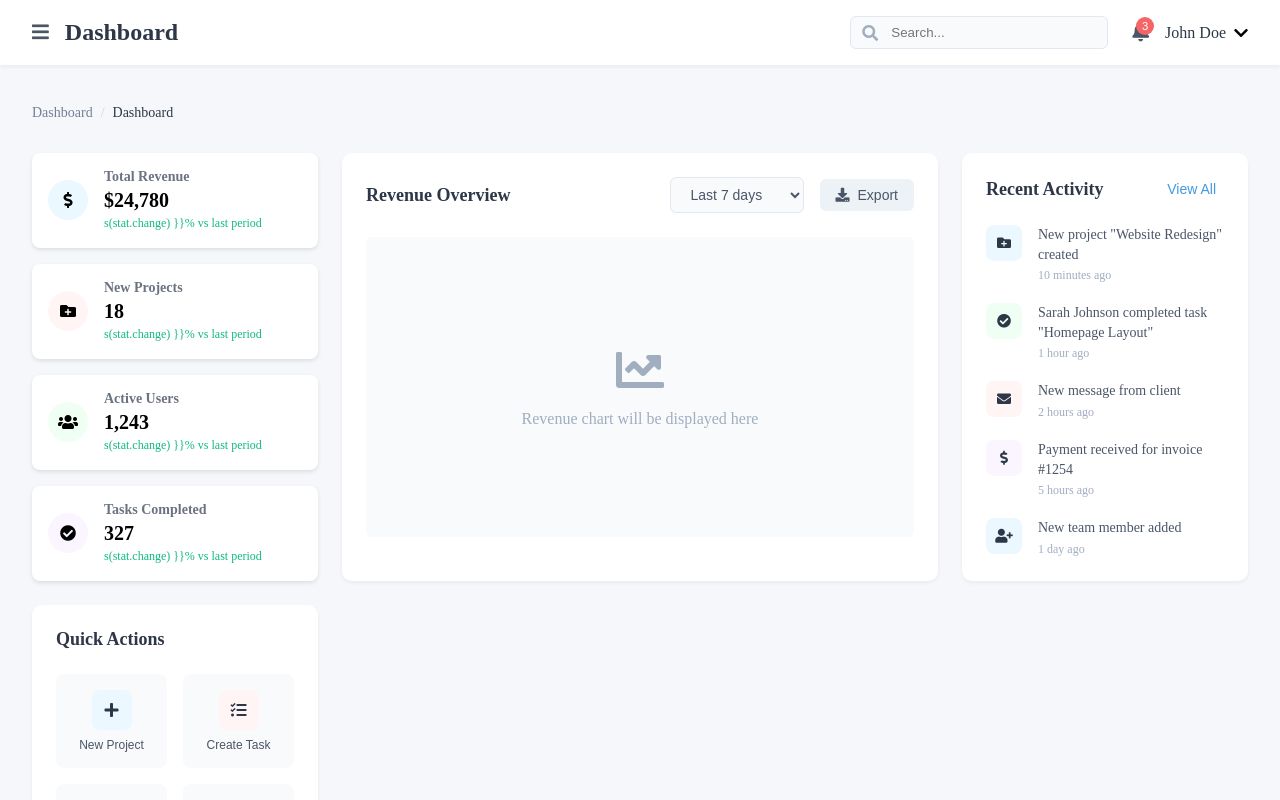
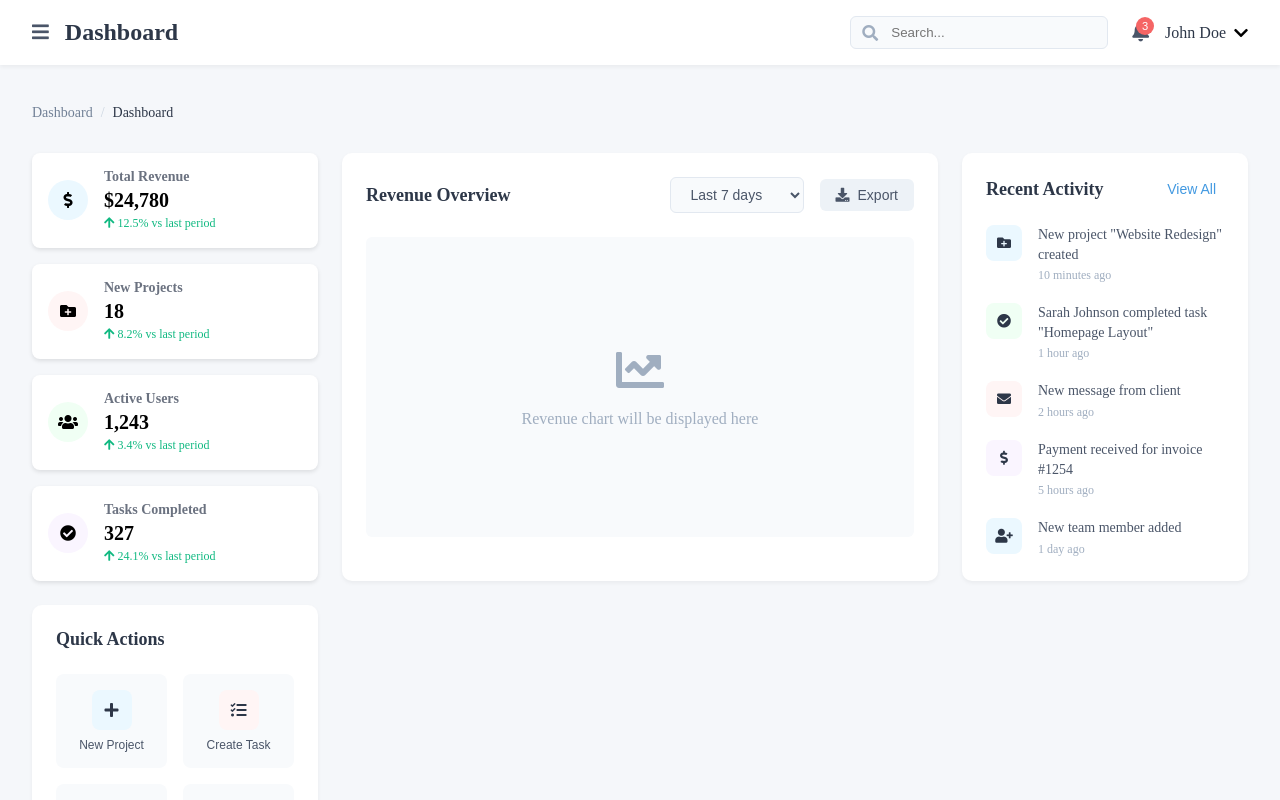
Before and after one commit to sasanedicbn/Mini-app, a Vue app in the folder Mini-app/: page /dashboard in a window 1280 px wide. Shown: the top 800 px of the page. Built offline with nearby package versions, Linux system fonts and the light colour scheme.

Commit message:
Create changes

```diff
--- a/Mini-app/src/components/Dashboard/DashboardHelpers/DashboardStats.vue
+++ b/Mini-app/src/components/Dashboard/DashboardHelpers/DashboardStats.vue
@@ -11,7 +11,10 @@
           class="stat-change"
           :class="{ positive: stat.change > 0, negative: stat.change < 0 }"
         >
-       s(stat.change) }}% vs last period
+          <i
+            :class="stat.change > 0 ? 'fas fa-arrow-up' : 'fas fa-arrow-down'"
+          ></i>
+          {{ Math.abs(stat.change) }}% vs last period
         </p>
       </div>
     </div>
```
